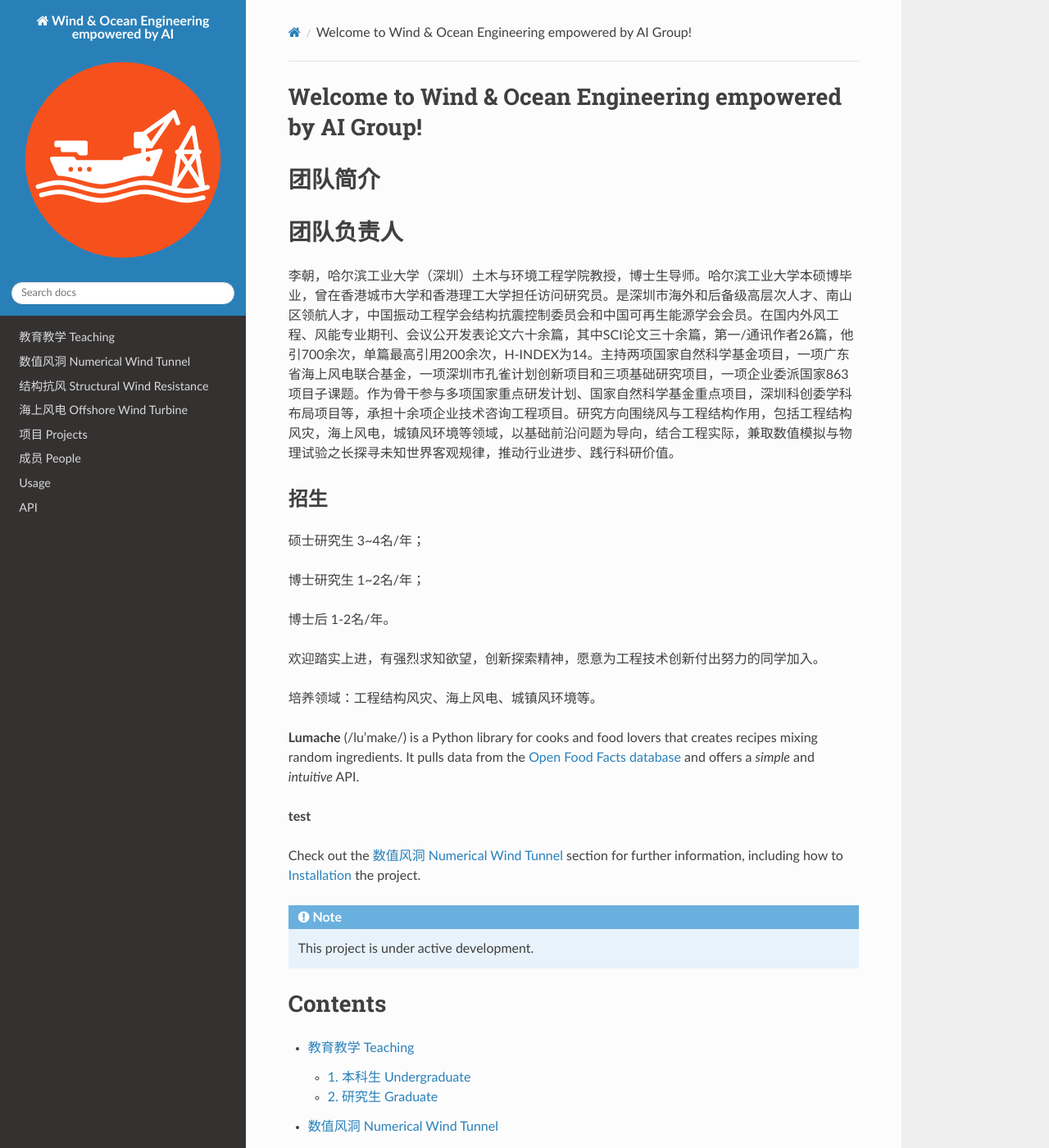
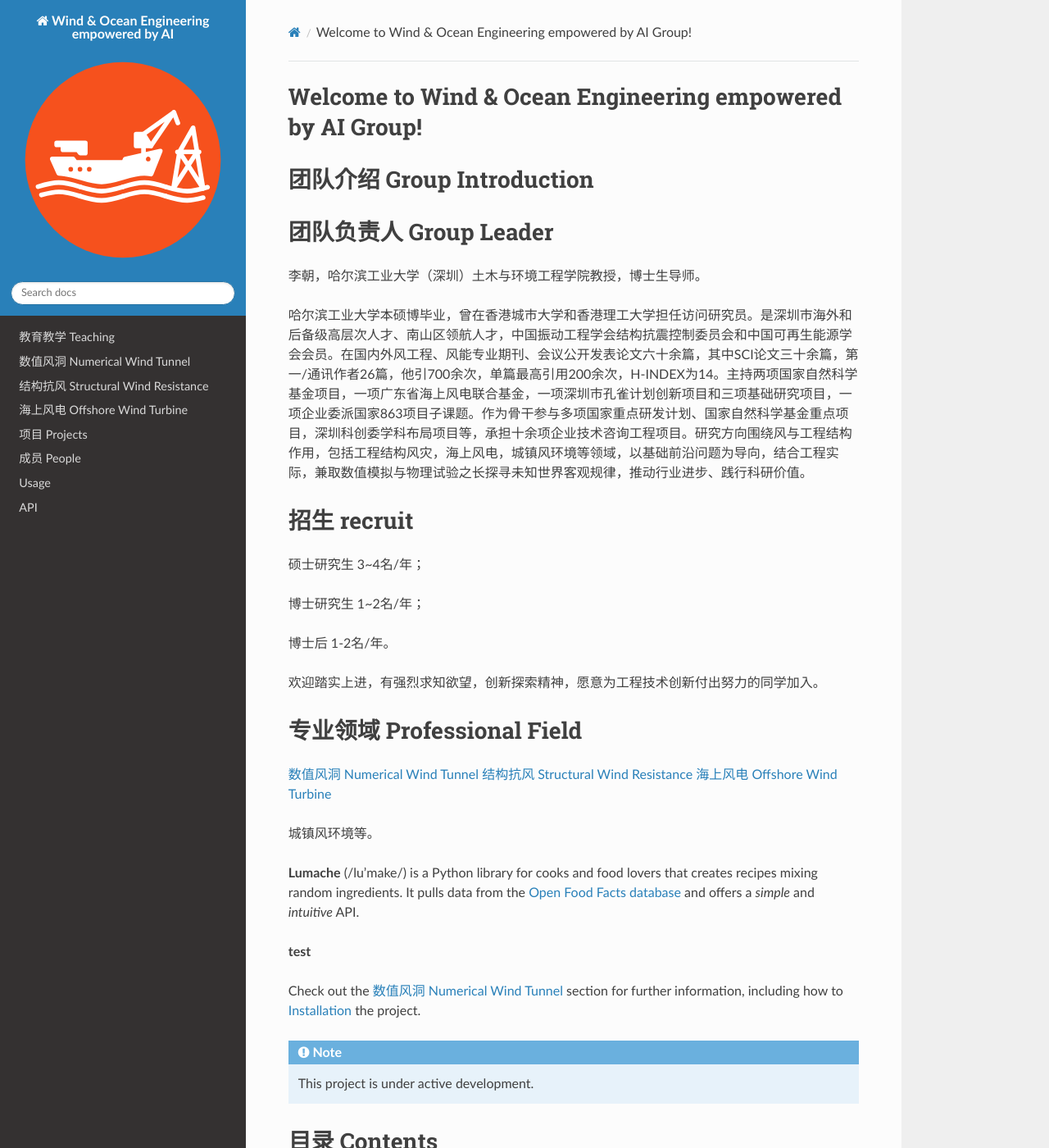
Before and after one commit to lichao689/rtdTest, a Sphinx documentation site: the page built from docs/source/index.rst, in a window 1280 px wide and 1400 px high. Shown: the whole window at 82% size. Built offline with Sphinx 7.4.7 and the Read the Docs theme 3.1.0, drawn with Linux system fonts in a browser that asks for light colours.

Commit message:
index.rst update

```diff
--- a/docs/source/index.rst
+++ b/docs/source/index.rst
@@ -3,20 +3,22 @@ Welcome to Wind & Ocean Engineering empowered by AI Group!
 
 
 
-团队简介
-==========
+团队介绍 Group Introduction
+============================
 
 
 
 
-团队负责人
-==========
+团队负责人 Group Leader
+=========================
 
-李朝，哈尔滨工业大学（深圳）土木与环境工程学院教授，博士生导师。哈尔滨工业大学本硕博毕业，曾在香港城市大学和香港理工大学担任访问研究员。是深圳市海外和后备级高层次人才、南山区领航人才，中国振动工程学会结构抗震控制委员会和中国可再生能源学会会员。在国内外风工程、风能专业期刊、会议公开发表论文六十余篇，其中SCI论文三十余篇，第一/通讯作者26篇，他引700余次，单篇最高引用200余次，H-INDEX为14。主持两项国家自然科学基金项目，一项广东省海上风电联合基金，一项深圳市孔雀计划创新项目和三项基础研究项目，一项企业委派国家863项目子课题。作为骨干参与多项国家重点研发计划、国家自然科学基金重点项目，深圳科创委学科布局项目等，承担十余项企业技术咨询工程项目。研究方向围绕风与工程结构作用，包括工程结构风灾，海上风电，城镇风环境等领域，以基础前沿问题为导向，结合工程实际，兼取数值模拟与物理试验之长探寻未知世界客观规律，推动行业进步、践行科研价值。
+李朝，哈尔滨工业大学（深圳）土木与环境工程学院教授，博士生导师。
+
+哈尔滨工业大学本硕博毕业，曾在香港城市大学和香港理工大学担任访问研究员。是深圳市海外和后备级高层次人才、南山区领航人才，中国振动工程学会结构抗震控制委员会和中国可再生能源学会会员。在国内外风工程、风能专业期刊、会议公开发表论文六十余篇，其中SCI论文三十余篇，第一/通讯作者26篇，他引700余次，单篇最高引用200余次，H-INDEX为14。主持两项国家自然科学基金项目，一项广东省海上风电联合基金，一项深圳市孔雀计划创新项目和三项基础研究项目，一项企业委派国家863项目子课题。作为骨干参与多项国家重点研发计划、国家自然科学基金重点项目，深圳科创委学科布局项目等，承担十余项企业技术咨询工程项目。研究方向围绕风与工程结构作用，包括工程结构风灾，海上风电，城镇风环境等领域，以基础前沿问题为导向，结合工程实际，兼取数值模拟与物理试验之长探寻未知世界客观规律，推动行业进步、践行科研价值。
 
 
-招生
-------
+招生 recruit
+==============
 
 硕士研究生 3~4名/年；
 
@@ -26,8 +28,14 @@ Welcome to Wind & Ocean Engineering empowered by AI Group!
 
 欢迎踏实上进，有强烈求知欲望，创新探索精神，愿意为工程技术创新付出努力的同学加入。
 
+专业领域 Professional Field
+==============================
 
-培养领域：工程结构风灾、海上风电、城镇风环境等。
+:doc:`NumericalWindTunnel`
+:doc:`WindResistance`
+:doc:`OffshoreWindTurbine`
+
+城镇风环境等。
 
 
 **Lumache** (/lu'make/) is a Python library for cooks and food lovers
@@ -44,8 +52,8 @@ how to :ref:`installation` the project.
 
    This project is under active development.
 
-Contents
-=========
+目录 Contents
+===============
 
 .. toctree::
 
```
